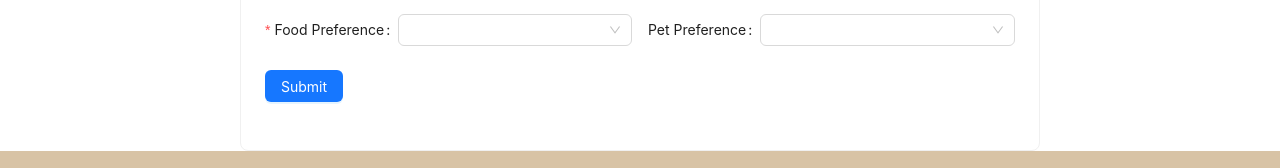
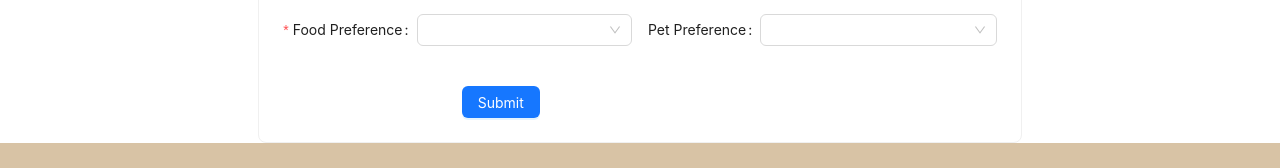
Before and after one commit to gadanishant/Test, a React (Create React App) app in the folder boston-town/: page /signup in a window 1280 px wide. Shown: the part 446-614 px from the top of the page. Built offline with nearby package versions, Linux system fonts and the light colour scheme; no server answers.

Commit message:
signUp changes

```diff
--- a/boston-town/src/pages/customer/signup/signup.css
+++ b/boston-town/src/pages/customer/signup/signup.css
@@ -3,14 +3,3 @@
     align-items: center;
     justify-content: center;
 }
-
-.signUpCard {
-    width:800px;
-}
-
-
-.submitButton {
-    display: flex;
-    align-items: center;
-    justify-content: center;
-}
--- a/boston-town/src/pages/customer/signup/signup.js
+++ b/boston-town/src/pages/customer/signup/signup.js
@@ -405,11 +405,15 @@ const Signup = () => {
             </Col>
             </Row>
 
-            <Form.Item>
-                <Button className = "submitButton" onClick={callCreateNewUserAPI}  type="primary">
-                    Submit
-                </Button>
-            </Form.Item>
+            <Row justify="center" style={{ marginTop: 16 }}>
+            <Col span={12}>
+            <Button className = "submitButton" onClick={callCreateNewUserAPI}  type="primary">
+                Submit
+            </Button>
+            </Col>
+            </Row>
+
+
 
 
             </Form>
```
